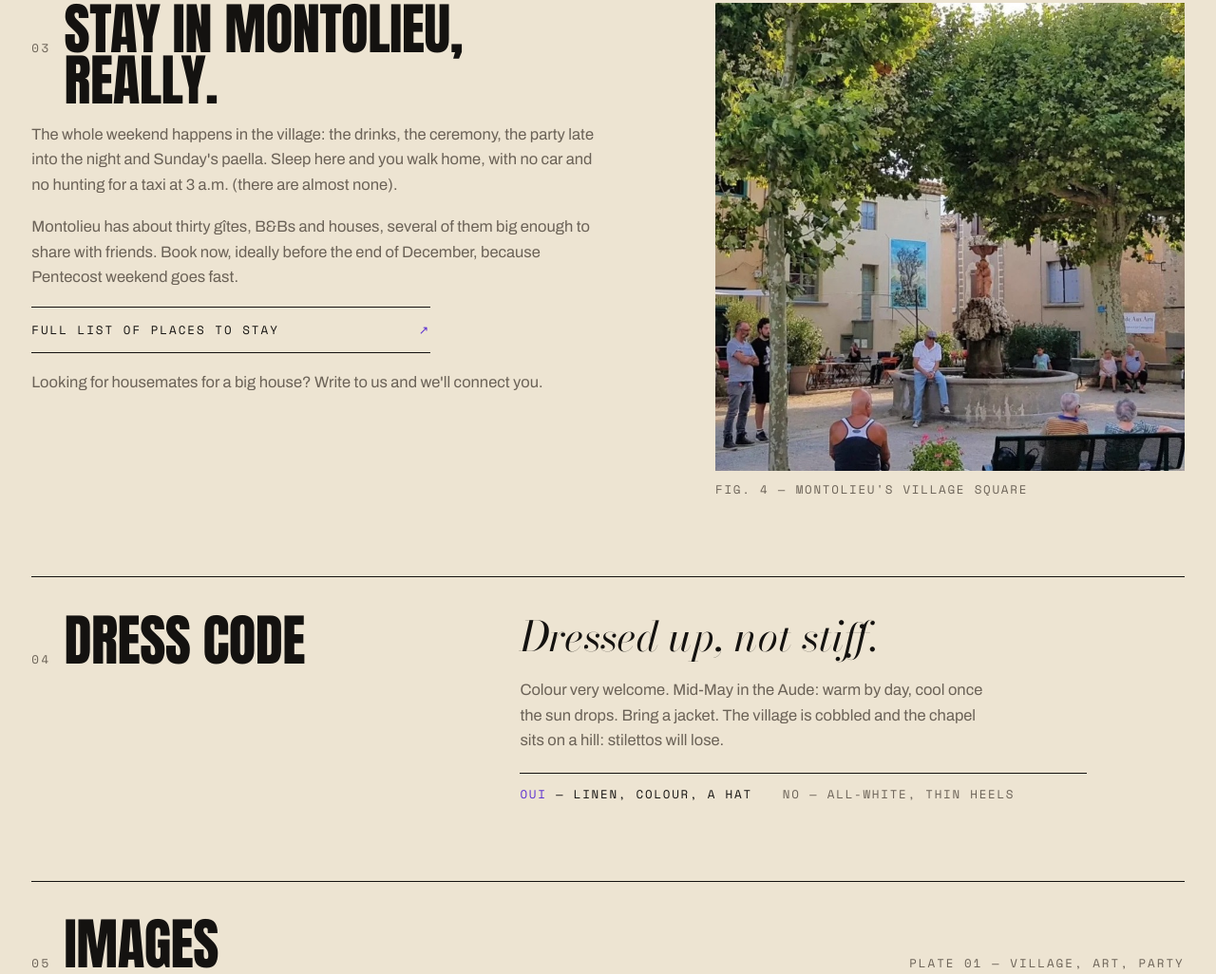
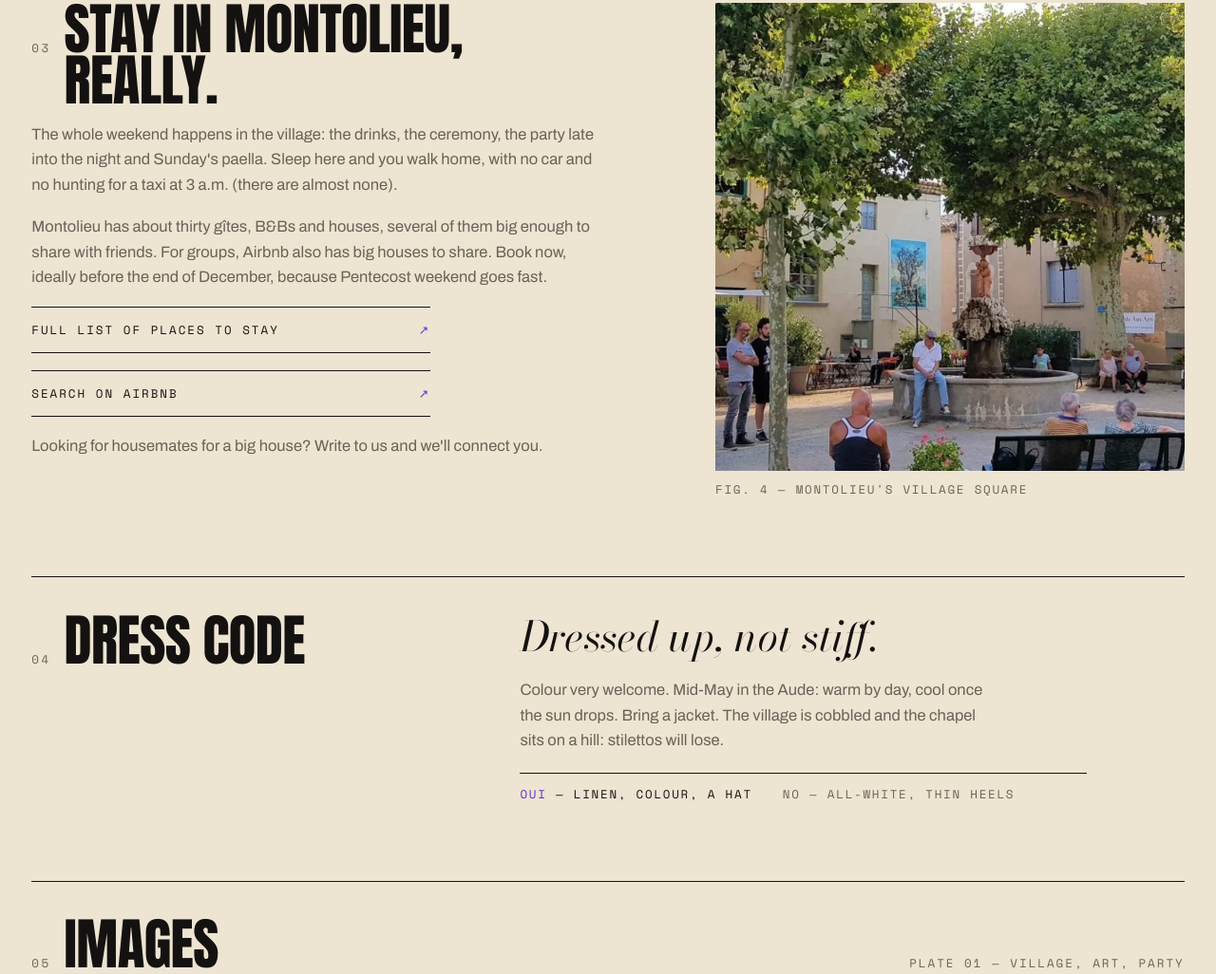
Before and after one commit to Digma/2027_public, a plain HTML site: page index.html in a window 1280 px wide. Shown: the part 5028-6054 px from the top of the page at 95% size. Drawn offline with nearby package versions, Linux system fonts and the light colour scheme.

Commit message:
feat: Airbnb link and mention for groups in lodging section
Co-Authored-By: Claude Sonnet 5.5 <noreply@anthropic.com>

```diff
--- a/index.html
+++ b/index.html
@@ -314,8 +314,9 @@ input,textarea,button{font-family:inherit;box-sizing:border-box;max-width:100%}
         <h2 style="margin:0;font-family:Anton,Impact,sans-serif;font-weight:400;font-size:clamp(32px,4.6vw,62px);line-height:.92;letter-spacing:-.01em;text-transform:uppercase"><sc-if value="{{ fr }}" hint-placeholder-val="{{ true }}">Dormez à Montolieu, vraiment.</sc-if><sc-if value="{{ en }}" hint-placeholder-val="{{ false }}">Stay in Montolieu, really.</sc-if><sc-if value="{{ es }}" hint-placeholder-val="{{ false }}">Dormid en Montolieu, de verdad.</sc-if></h2>
       </div>
       <p style="margin:0;max-width:64ch;font-size:clamp(16.5px,1.15vw,18.5px);line-height:1.6;color:var(--dim);text-wrap:pretty"><sc-if value="{{ fr }}" hint-placeholder-val="{{ true }}">Tout le week-end se passe dans le village : l'apéro, la cérémonie, la fête jusque tard et la paella du dimanche. En dormant sur place, vous rentrez à pied, sans voiture ni taxi à trouver à 3 h du matin (il n'y en a quasiment pas ici).</sc-if><sc-if value="{{ en }}" hint-placeholder-val="{{ false }}">The whole weekend happens in the village: the drinks, the ceremony, the party late into the night and Sunday's paella. Sleep here and you walk home, with no car and no hunting for a taxi at 3 a.m. (there are almost none).</sc-if><sc-if value="{{ es }}" hint-placeholder-val="{{ false }}">Todo el fin de semana ocurre en el pueblo: el aperitivo, la ceremonia, la fiesta hasta tarde y la paella del domingo. Si dormís aquí, volvéis andando, sin coche ni taxi que buscar a las 3 de la madrugada (casi no hay).</sc-if></p>
-      <p style="margin:0;max-width:64ch;font-size:clamp(16.5px,1.15vw,18.5px);line-height:1.6;color:var(--dim);text-wrap:pretty"><sc-if value="{{ fr }}" hint-placeholder-val="{{ true }}">Montolieu compte une trentaine de gîtes, chambres d'hôtes et maisons, dont plusieurs grandes maisons parfaites pour partager entre amis. Réservez dès maintenant, idéalement avant fin décembre : le week-end de Pentecôte part très vite.</sc-if><sc-if value="{{ en }}" hint-placeholder-val="{{ false }}">Montolieu has about thirty gîtes, B&amp;Bs and houses, several of them big enough to share with friends. Book now, ideally before the end of December, because Pentecost weekend goes fast.</sc-if><sc-if value="{{ es }}" hint-placeholder-val="{{ false }}">Montolieu tiene unos treinta gîtes, casas de huéspedes y casas, varias lo bastante grandes para compartir entre amigos. Reservad ya, idealmente antes de finales de diciembre, porque el fin de semana de Pentecostés se llena muy rápido.</sc-if></p>
+      <p style="margin:0;max-width:64ch;font-size:clamp(16.5px,1.15vw,18.5px);line-height:1.6;color:var(--dim);text-wrap:pretty"><sc-if value="{{ fr }}" hint-placeholder-val="{{ true }}">Montolieu compte une trentaine de gîtes, chambres d'hôtes et maisons, dont plusieurs grandes maisons parfaites pour partager entre amis. Pour les groupes, Airbnb propose aussi de grandes maisons à partager. Réservez dès maintenant, idéalement avant fin décembre : le week-end de Pentecôte part très vite.</sc-if><sc-if value="{{ en }}" hint-placeholder-val="{{ false }}">Montolieu has about thirty gîtes, B&amp;Bs and houses, several of them big enough to share with friends. For groups, Airbnb also has big houses to share. Book now, ideally before the end of December, because Pentecost weekend goes fast.</sc-if><sc-if value="{{ es }}" hint-placeholder-val="{{ false }}">Montolieu tiene unos treinta gîtes, casas de huéspedes y casas, varias lo bastante grandes para compartir entre amigos. Para grupos, Airbnb también tiene casas grandes para compartir. Reservad ya, idealmente antes de finales de diciembre, porque el fin de semana de Pentecostés se llena muy rápido.</sc-if></p>
       <a href="https://www.montolieu.fr/bien-vivre-a-montolieu/hebergements/" target="_blank" rel="noopener" style="display:inline-flex;align-items:center;justify-content:space-between;gap:16px;max-width:420px;border-top:1px solid var(--rule);border-bottom:1px solid var(--rule);padding:14px 0;font-family:'Space Mono',monospace;font-size:12.5px;letter-spacing:.16em;text-transform:uppercase;color:var(--ink)" style-hover="color:var(--violet)"><sc-if value="{{ fr }}" hint-placeholder-val="{{ true }}">Liste complète des hébergements</sc-if><sc-if value="{{ en }}" hint-placeholder-val="{{ false }}">Full list of places to stay</sc-if><sc-if value="{{ es }}" hint-placeholder-val="{{ false }}">Lista completa de alojamientos</sc-if><span style="color:var(--violet)">↗</span></a>
+      <a href="https://www.airbnb.fr/s/Montolieu--Village-du-Livre-et-des-Arts--Carcassonne--France/homes?checkin=2027-05-14&amp;checkout=2027-05-17" target="_blank" rel="noopener" style="display:inline-flex;align-items:center;justify-content:space-between;gap:16px;max-width:420px;border-top:1px solid var(--rule);border-bottom:1px solid var(--rule);padding:14px 0;font-family:'Space Mono',monospace;font-size:12.5px;letter-spacing:.16em;text-transform:uppercase;color:var(--ink)" style-hover="color:var(--violet)"><sc-if value="{{ fr }}" hint-placeholder-val="{{ true }}">Chercher sur Airbnb</sc-if><sc-if value="{{ en }}" hint-placeholder-val="{{ false }}">Search on Airbnb</sc-if><sc-if value="{{ es }}" hint-placeholder-val="{{ false }}">Buscar en Airbnb</sc-if><span style="color:var(--violet)">↗</span></a>
       <p style="margin:0;max-width:64ch;font-size:clamp(16.5px,1.15vw,18.5px);line-height:1.6;color:var(--dim);text-wrap:pretty"><sc-if value="{{ fr }}" hint-placeholder-val="{{ true }}">Vous cherchez des colocataires pour une grande maison ? Écrivez-nous, on vous met en relation.</sc-if><sc-if value="{{ en }}" hint-placeholder-val="{{ false }}">Looking for housemates for a big house? Write to us and we'll connect you.</sc-if><sc-if value="{{ es }}" hint-placeholder-val="{{ false }}">¿Buscáis compañeros para una casa grande? Escribidnos y os ponemos en contacto.</sc-if></p>
     </div>
     <figure data-span style="grid-column:8 / -1;margin:0">
```
